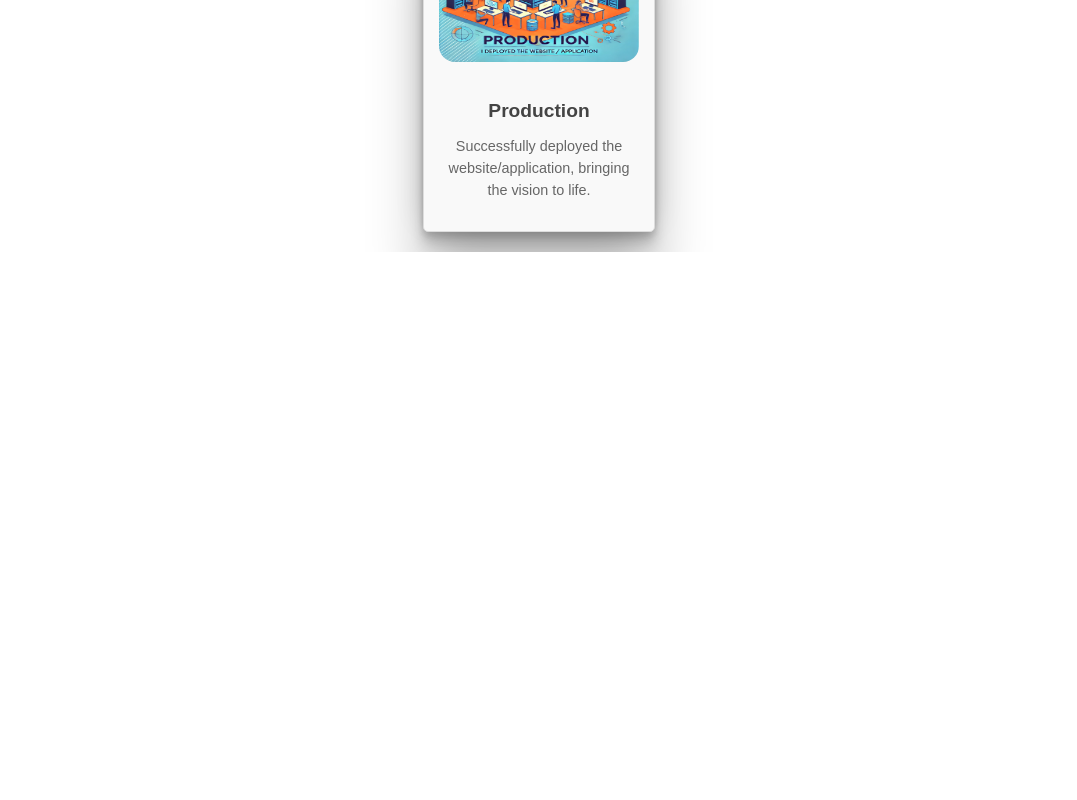
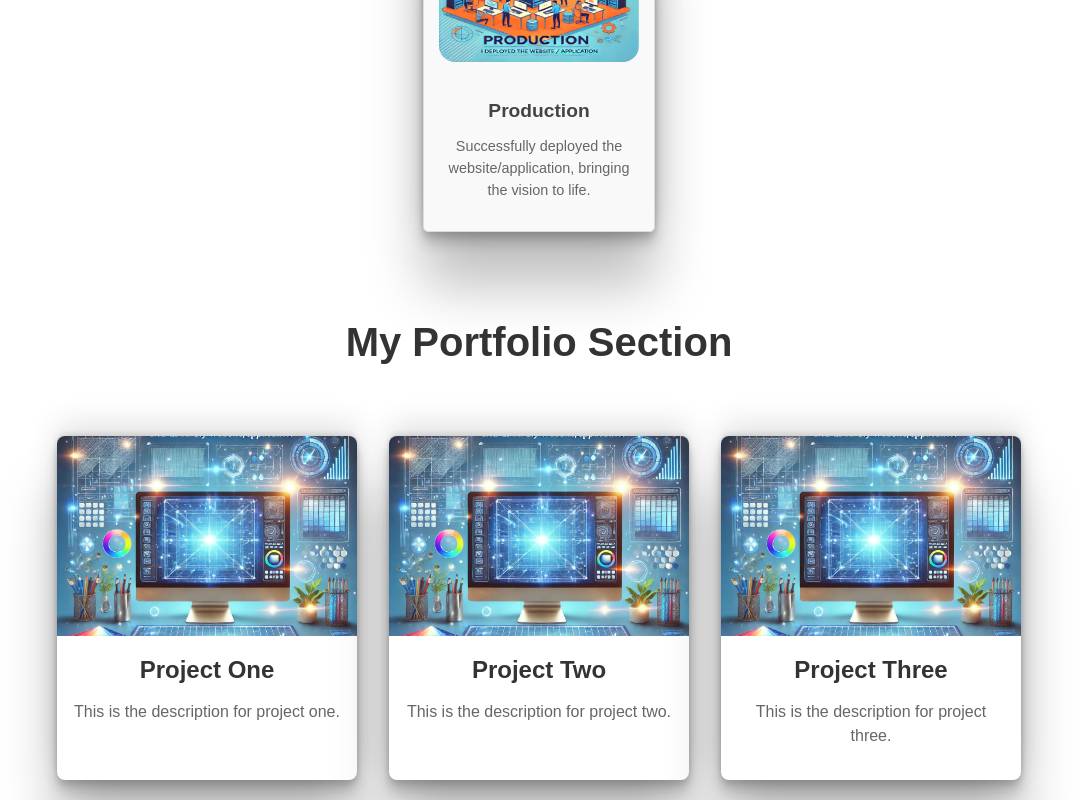
Before and after one commit to StanislavKamenov/Personal-Portfolio, a React (Create React App) app: page / in a window 1280 px wide. Shown: the part 1496-2296 px from the top of the page, without its empty margins (101-1178 px from the left). Before the commit the page ends 1748 px from the top, so only its background shows below. Built offline with nearby package versions, Linux system fonts and the light colour scheme.

Commit message:
Changes
feat(work): Added a work section

refactor(general): General changes

```diff
--- a/package.json
+++ b/package.json
@@ -8,6 +8,7 @@
     "react": "^19.0.0",
     "react-dom": "^19.0.0",
     "react-icons": "^5.4.0",
+    "react-intersection-observer": "^9.14.0",
     "react-scripts": "5.0.1",
     "web-vitals": "^4.2.4"
   },
--- a/public/index.html
+++ b/public/index.html
@@ -6,7 +6,7 @@
     <meta name="viewport" content="width=device-width, initial-scale=1" />
     <meta name="theme-color" content="#000000" />
     <meta
-      name="description"
+      name="Stanislav Portfolio | AstrO"
       content="Web site created using create-react-app"
     />
     <link rel="apple-touch-icon" href="%PUBLIC_URL%/logo192.png" />
@@ -24,7 +24,7 @@
       work correctly both with client-side routing and a non-root public URL.
       Learn how to configure a non-root public URL by running `npm run build`.
     -->
-    <title>React App</title>
+    <title>Stanislav Portfolio | AstrO</title>
   </head>
   <body>
     <noscript>You need to enable JavaScript to run this app.</noscript>
--- a/src/App.js
+++ b/src/App.js
@@ -1,8 +1,8 @@
-import logo from './logo.svg';
 import './App.css';
 import Navbar from './components/Navbar/Navbar';
 import Header from './container/Header/Header';
 import About from './container/About/About';
+import Work from './container/Work/Work'
 
 function App() {
   return (
@@ -10,6 +10,7 @@ function App() {
       <Navbar />
       <Header />
       <About />
+      <Work/>
     </>
   );
 }
--- /dev/null
+++ b/src/container/Work/Work.jsx
@@ -0,0 +1,93 @@
+// Work.js
+import React from 'react';
+import { motion } from 'framer-motion';
+import { useInView } from 'react-intersection-observer';
+import './work.css';
+
+import image1 from '../../assets/designing.png';
+
+
+function Work() {
+  const [ref, inView] = useInView({
+    triggerOnce: true,
+    threshold: 0.1,
+  });
+
+  const projects = [
+    {
+      id: 1,
+      image: image1,
+      title: 'Project One',
+      description: 'This is the description for project one.',
+    },
+    {
+      id: 2,
+      image: image1,
+      title: 'Project Two',
+      description: 'This is the description for project two.',
+    },
+    {
+      id: 3,
+      image: image1,
+      title: 'Project Three',
+      description: 'This is the description for project three.',
+    },
+  ];
+
+  const containerVariants = {
+    hidden: { opacity: 0 },
+    visible: {
+      opacity: 1,
+      transition: {
+        staggerChildren: 0.3,
+        delayChildren: 0.2,
+      },
+    },
+  };
+
+  const cardVariants = {
+    hidden: { opacity: 0, y: 50 },
+    visible: { opacity: 1, y: 0, transition: { duration: 0.6 } },
+  };
+
+  return (
+    <div className='work' ref={ref}>
+      <motion.span
+        initial={{ opacity: 0, y: -20 }}
+        animate={inView ? { opacity: 1, y: 0 } : {}}
+        transition={{ duration: 0.7, type: 'spring' }}
+      >
+        <p className='title'>My Portfolio Section</p>
+      </motion.span>
+
+      <motion.div
+        className='projects-container'
+        initial='hidden'
+        animate={inView ? 'visible' : 'hidden'}
+        variants={containerVariants}
+      >
+        {projects.map((project) => (
+          <motion.div
+            key={project.id}
+            className='project-card'
+            variants={cardVariants}
+            whileHover={{ scale: 1.1, rotate: 2, boxShadow: '0px 15px 40px rgba(0,0,0,0.4)' }}
+            whileTap={{ scale: 0.95 }}
+          >
+            <motion.img
+              src={project.image}
+              alt={project.title}
+              className='project-image'
+              whileHover={{ scale: 1.2, rotate: -2 }}
+              transition={{ duration: 0.4 }}
+            />
+            <h2 className='project-title'>{project.title}</h2>
+            <p className='project-desc'>{project.description}</p>
+          </motion.div>
+        ))}
+      </motion.div>
+    </div>
+  );
+}
+
+export default Work;
--- /dev/null
+++ b/src/container/Work/work.css
@@ -0,0 +1,51 @@
+.projects-container {
+    display: flex;
+    flex-wrap: wrap;
+    justify-content: center;
+    gap: 2rem;
+    margin-top: 2rem;
+}
+
+.work {
+    display: flex;
+    flex-direction: column;
+    align-items: center;
+    justify-content: center;
+    font-family: Arial, sans-serif;
+    text-align: center;
+    padding: 20px;
+}
+
+.project-card {
+    background: #fff;
+    border-radius: 8px;
+    box-shadow: 0 4px 8px rgba(0, 0, 0, 0.1);
+    overflow: hidden;
+    text-align: center;
+    width: 300px;
+    box-shadow: rgba(0, 0, 0, 0.25) 0px 54px 55px, rgba(0, 0, 0, 0.12) 0px -12px 30px, rgba(0, 0, 0, 0.12) 0px 4px 6px, rgba(0, 0, 0, 0.17) 0px 12px 13px, rgba(0, 0, 0, 0.09) 0px -3px 5px;
+    transition: transform 0.3s ease;
+}
+
+.project-card:hover {
+    transform: translateY(-10px);
+}
+
+.project-image {
+    width: 100%;
+    height: 200px;
+    object-fit: cover;
+}
+
+.project-title {
+    font-size: 1.5rem;
+    font-weight: bold;
+    margin: 1rem 0;
+    color: #333;
+}
+
+.project-desc {
+    font-size: 1rem;
+    color: #666;
+    padding: 0 1rem 1rem;
+}
```
Also changed, not shown: src/logo.svg (deleted), 1 other file (tests, documents, lock files or other folders).
